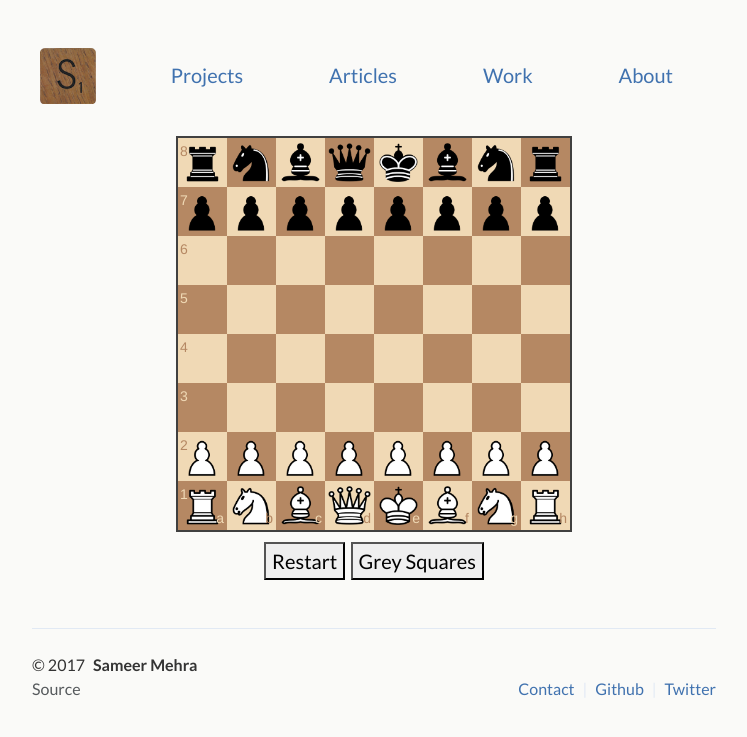
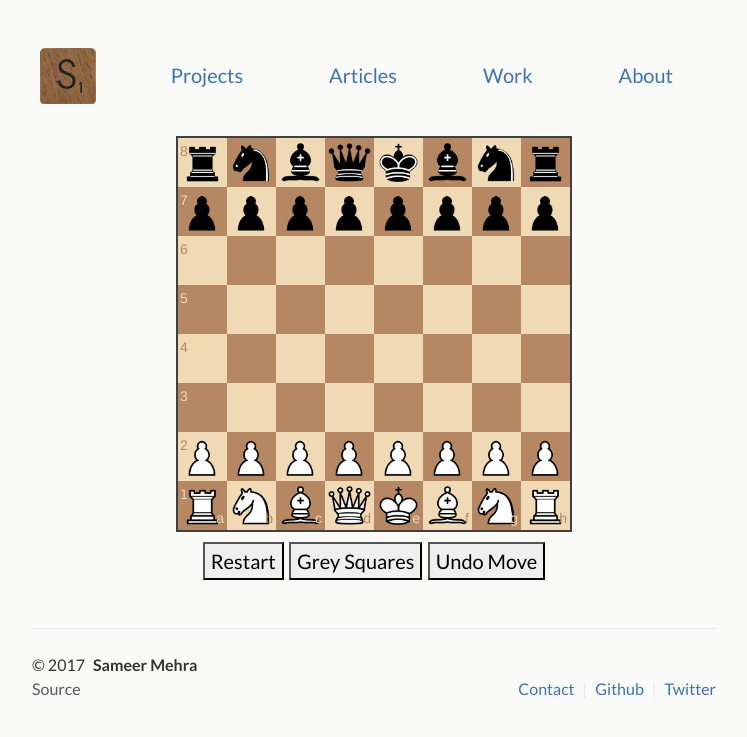
Before and after one commit to sammysignal/sammysignalsiteoriginal, a Jekyll site: the page built from _pages/chess.html, in a window 1280 px wide. Shown: the top 737 px of the page, without its empty margins (266-1013 px from the left). Built offline with Jekyll 4.4.1, drawn with Linux system fonts in a browser that asks for light colours.

Commit message:
undo move

```diff
--- a/_pages/chess.html
+++ b/_pages/chess.html
@@ -19,6 +19,7 @@ permalink: /chess/
   <div style="height: 10px;"></div>
   <button onClick="restart()" style="font-family: Lato, serif;">Restart</button>
   <button onClick="toggle()" style="font-family: Lato, serif;">Grey Squares</button>
+  <button onClick="undo()" style="font-family: Lato, serif;">Undo Move</button>
   <p id="win" style="display: none;">You Win!</p>
   <p id="lose" style="display: none;">You Lose!</p>
   <p id="draw" style="display: none;">It's a Draw!</p>
```
